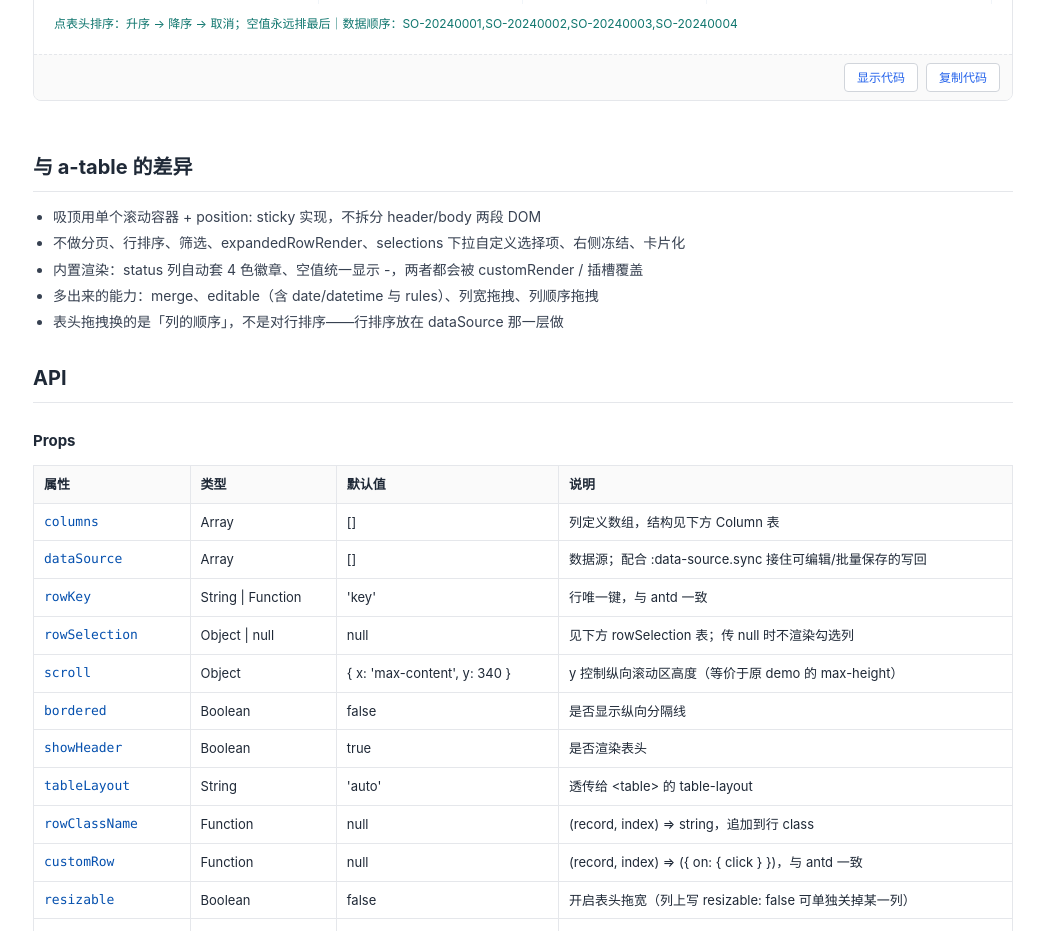
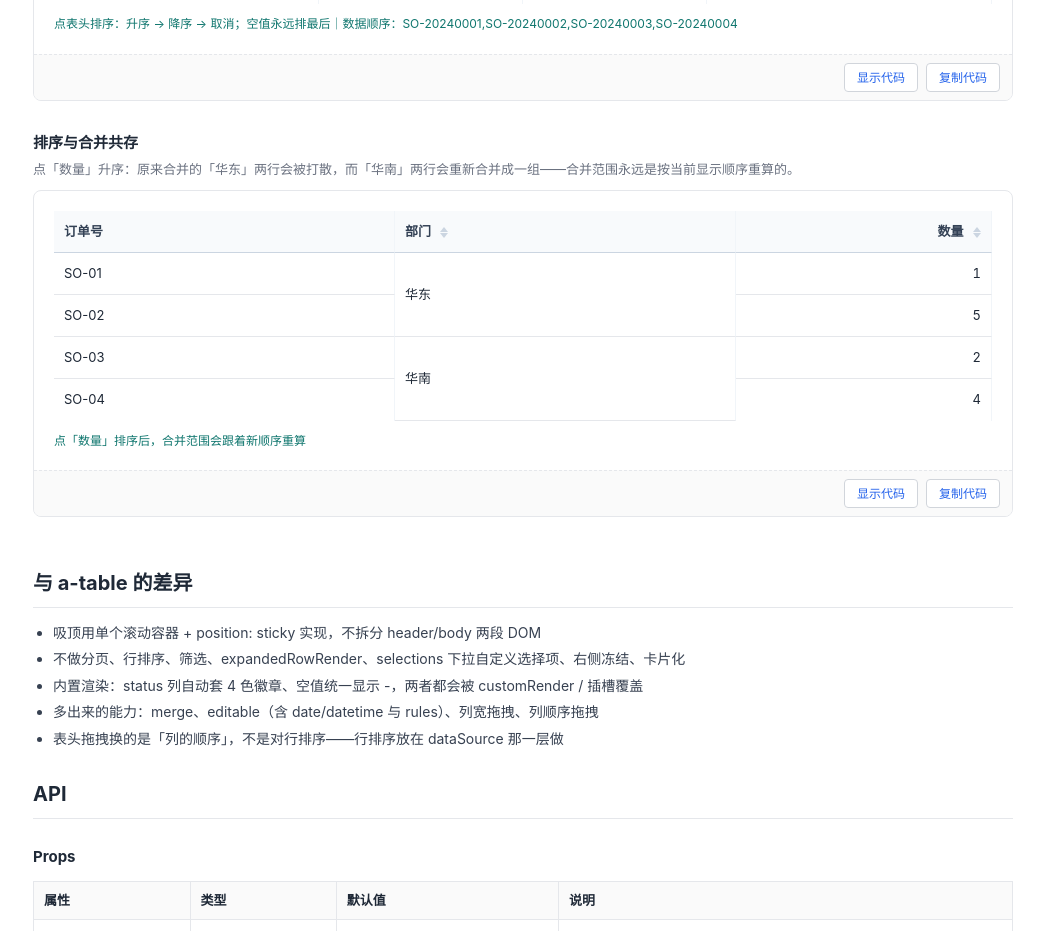
Before and after one commit to guuhoo1/asome-table, a Vue app: page / in a window 1280 px wide. Shown: the part 7700-8631 px from the top of the page, without its empty margins (237-1280 px from the left). Built offline with nearby package versions, Linux system fonts and the light colour scheme.

Commit message:
feat: 排序与合并/编辑共存（合并按显示顺序重算，编辑按 record 回写原始下标）

```diff
--- a/src/docs/DocsApp.vue
+++ b/src/docs/DocsApp.vue
@@ -260,6 +260,15 @@
           >
             <sort-demo />
           </demo-block>
+
+          <demo-block
+            anchor="demo-sort-merge"
+            title="排序与合并共存"
+            description="点「数量」升序：原来合并的「华东」两行会被打散，而「华南」两行会重新合并成一组——合并范围永远是按当前显示顺序重算的。"
+            :source="sortMergeSource"
+          >
+            <sort-merge-demo />
+          </demo-block>
         </section>
 
         <section id="diff" class="docs-section">
@@ -318,6 +327,7 @@ import ReorderDemo from './demos/ReorderDemo.vue'
 import ReorderFlatDemo from './demos/ReorderFlatDemo.vue'
 import ReorderResizeDemo from './demos/ReorderResizeDemo.vue'
 import SortDemo from './demos/SortDemo.vue'
+import SortMergeDemo from './demos/SortMergeDemo.vue'
 import {
   columnTable,
   editableTable,
@@ -341,6 +351,7 @@ import reorderSource from './demos/ReorderDemo.vue?raw'
 import reorderFlatSource from './demos/ReorderFlatDemo.vue?raw'
 import reorderResizeSource from './demos/ReorderResizeDemo.vue?raw'
 import sortSource from './demos/SortDemo.vue?raw'
+import sortMergeSource from './demos/SortMergeDemo.vue?raw'
 
 const INSTALL_SOURCE = [
   '<!-- 1. 模板里直接用 -->',
@@ -392,7 +403,8 @@ export default {
     ReorderDemo,
     ReorderFlatDemo,
     ReorderResizeDemo,
-    SortDemo
+    SortDemo,
+    SortMergeDemo
   },
   data() {
     return {
@@ -411,6 +423,7 @@ export default {
       reorderFlatSource,
       reorderResizeSource,
       sortSource,
+      sortMergeSource,
       propsTable,
       columnTable,
       editableTable,
--- /dev/null
+++ b/src/docs/demos/SortMergeDemo.vue
@@ -0,0 +1,32 @@
+<template>
+  <div>
+    <scroll-group-table :columns="columns" :data-source="rows" row-key="no" />
+    <p class="demo-hint">点「数量」排序后，合并范围会跟着新顺序重算</p>
+  </div>
+</template>
+
+<script>
+import ScrollGroupTable from '../../components/ScrollGroupTable.vue'
+
+export default {
+  name: 'SortMergeDemo',
+  components: { ScrollGroupTable },
+  data() {
+    return {
+      // 数量故意与部门交错：排序后会打散原有合并，并让另一组重新合并
+      rows: [
+        { no: 'SO-01', dept: '华东', qty: 1 },
+        { no: 'SO-02', dept: '华东', qty: 5 },
+        { no: 'SO-03', dept: '华南', qty: 2 },
+        { no: 'SO-04', dept: '华南', qty: 4 }
+      ],
+      columns: [
+        { title: '订单号', dataIndex: 'no', key: 'no', width: 120 },
+        // 部门既按值合并，也可排序：排序后合并范围会重算
+        { title: '部门', dataIndex: 'dept', key: 'dept', width: 120, merge: true, sorter: true },
+        { title: '数量', dataIndex: 'qty', key: 'qty', width: 90, align: 'right', sorter: true }
+      ]
+    }
+  }
+}
+</script>
```
Also changed, not shown: .verify/docs-check.mjs, 1 other file (tests, documents, lock files or other folders).
